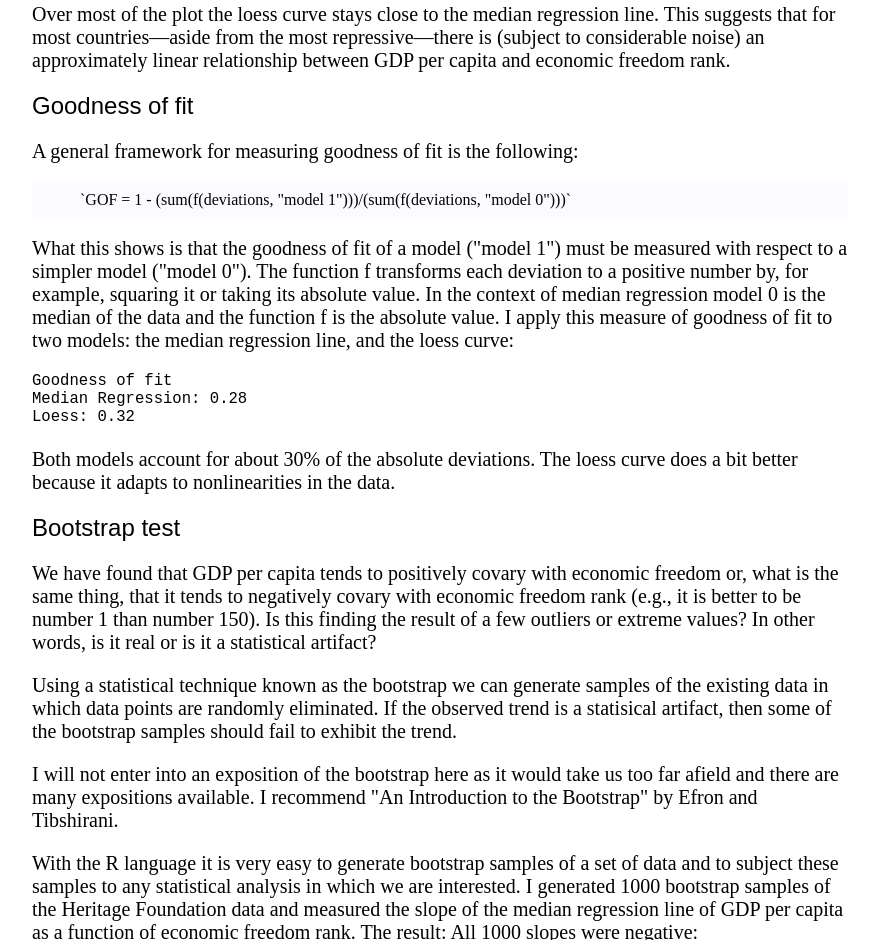
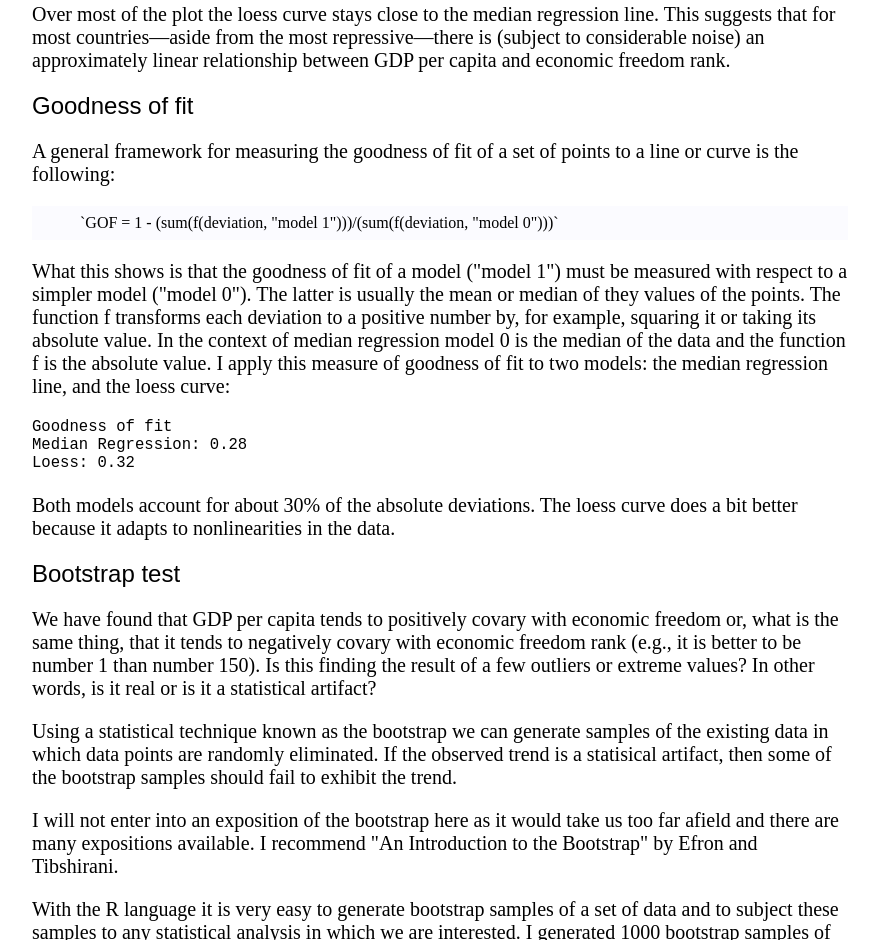
Before and after one commit to quantbo/Freedom-Index, a plain HTML site: page index.html in a window 1280 px wide. Shown: the part 4220-5160 px from the top of the page, without its empty margins (200-1078 px from the left). Drawn offline with nearby package versions, Linux system fonts and the light colour scheme; some packages are replaced by stand-ins of ours.

Commit message:
modified:   index.html Edited text. modified:   plots.r Changing treatment of points. More to come, probably.

```diff
--- a/index.html
+++ b/index.html
@@ -75,11 +75,11 @@
 	<p>Over most of the plot the loess curve stays close to the median regression line. This suggests that for most countries&mdash;aside from the most repressive&mdash;there is (subject to considerable noise) an approximately linear relationship between GDP per capita and economic freedom rank.</p>
 
 	<h2>Goodness of fit</h2>
-	<p>A general framework for measuring goodness of fit is the following:</p>
+	<p>A general framework for measuring the goodness of fit of a set of points to a line or curve is the following:</p>
 	<div class='math'>
-		`GOF = 1 - (sum(f(deviations, "model 1")))/(sum(f(deviations, "model 0")))`
+		`GOF = 1 - (sum(f(deviation, "model 1")))/(sum(f(deviation, "model 0")))`
 	</div>
-	<p>What this shows is that the goodness of fit of a model ("model 1") must be measured with respect to a simpler model ("model 0"). The function f transforms each deviation to a positive number by, for example, squaring it or taking its absolute value. In the context of median regression model 0 is the median of the  data and the function f is the absolute value. I apply this measure of goodness of fit to two models: the median regression line, and the loess curve:</p>
+	<p>What this shows is that the goodness of fit of a model ("model 1") must be measured with respect to a simpler model ("model 0"). The latter is usually the mean or median of they values of the points. The function f transforms each deviation to a positive number by, for example, squaring it or taking its absolute value. In the context of median regression model 0 is the median of the  data and the function f is the absolute value. I apply this measure of goodness of fit to two models: the median regression line, and the loess curve:</p>
 	<pre>
 Goodness of fit
 Median Regression: 0.28
```
Also changed, not shown: 1 other file.
